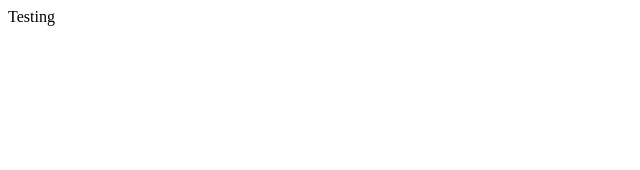
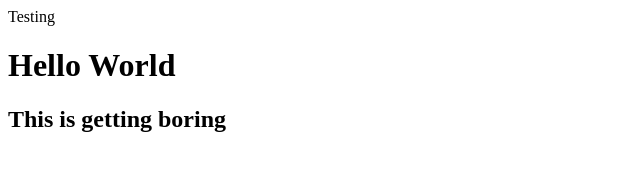
Before and after one commit to CalamitySerenade/Lesson-1, a plain HTML site: page VS PROJECTS/index.html in a window 1280 px wide. Shown: the whole page, without its empty margins (0-640 px from the left). Drawn offline with Linux system fonts and the light colour scheme.

Commit message:
New lines

```diff
--- a/VS PROJECTS/index.html
+++ b/VS PROJECTS/index.html
@@ -7,6 +7,7 @@
     </head>
 
     <body>
-
+        <h1> Hello World</h1>
+        <h2> This is getting boring</h2>
     </body>
 </html>
```
